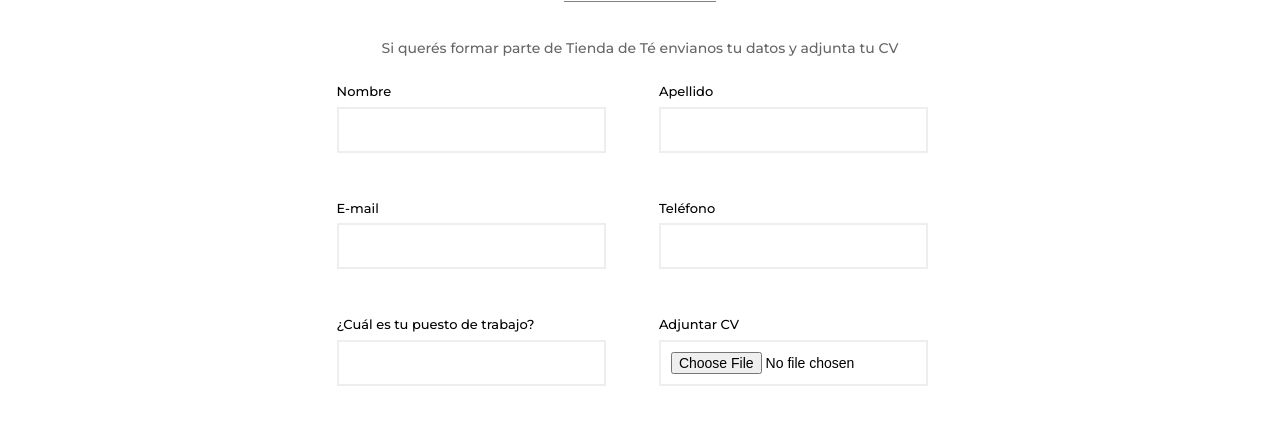
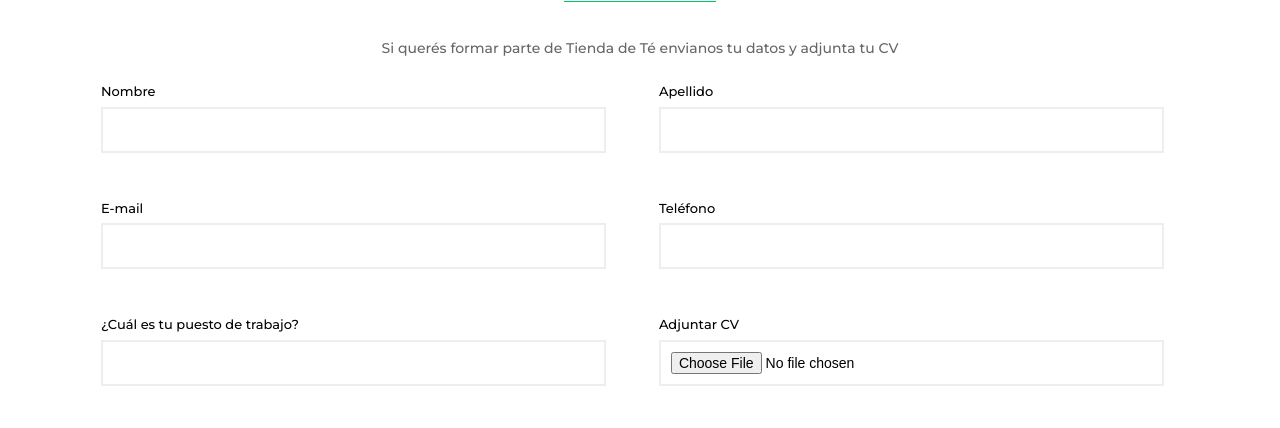
Before and after one commit to smamby/tienda_cafe, a plain HTML site: page trabaja-con-nosotros.html in a window 1280 px wide. Shown: the part 276-704 px from the top of the page. Drawn offline with Linux system fonts and the light colour scheme.

Commit message:
saqué body de css TCN

```diff
--- a/css/styles-tcn.css
+++ b/css/styles-tcn.css
@@ -1,10 +1,5 @@
 @import url('./variables.css');
 
-* {
-    box-sizing: border-box;
-    padding: 0;
-    margin: 0;
-}
 h1 {
     font-family: var(--font-bolder);
     font-size: 4rem;
@@ -22,7 +17,8 @@ a {
 html {
     width: 100%;
 }
-body {
+
+/* body {
     background-color: var(--blanco);
     display: flex;
     width: 100%;
@@ -31,7 +27,7 @@ body {
     justify-content: center;
     margin-top: auto;
     margin-bottom: auto;
-}
+}   lo saco */
 
 
 main, html {  /* cambié body x main*/
@@ -72,7 +68,7 @@ main, html {  /* cambié body x main*/
     height: 1.5px; /* Grosor de la línea */
     background-color: var(--colorPrimario); /* Color de la línea */
     position: relative; /* Posicionar respecto al .titulo */
-    justify-self: center; /* Alinear a la izquierda */
+    justify-self: center; /* Alinear centro */
     top: 20px;
     bottom: 0; /* Alinear al fondo */
 }
@@ -102,7 +98,7 @@ p {
 .contact-form {
     background: var(--blanco);
     padding: 1px;
-    border-radius: 0px;
+    border-radius: 5px;
     box-shadow: 0 0px 0px rgba(0, 0, 0, 0.1);
 }
 
```
